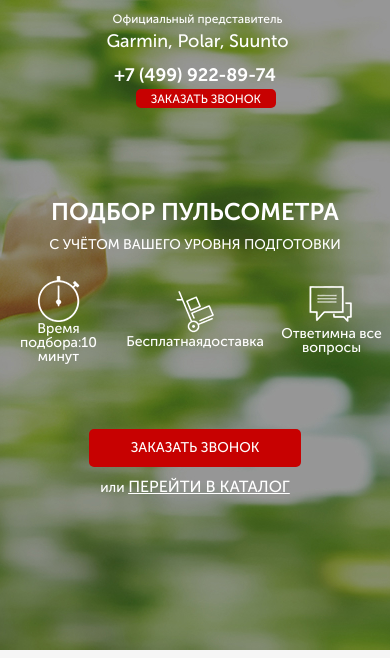
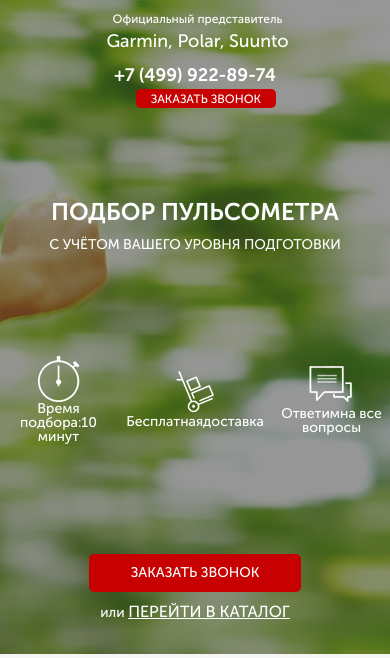
Before and after one commit to genyk1p/RunSmart, a website built with webpack: page src/index.html in a window 390 px wide. Shown: the top 658 px of the page. Built offline with nearby package versions, Linux system fonts and the light colour scheme.

Commit message:
Some change in mobile design

```diff
--- a/src/sass/blocks/_consultation.sass
+++ b/src/sass/blocks/_consultation.sass
@@ -28,3 +28,6 @@
 @media (max-width: 576px)
     .consultation
         padding: 30px 20px
+        min-height: 0px
+        &__wrapper
+            margin-bottom: 30px
--- a/src/sass/blocks/_promo.sass
+++ b/src/sass/blocks/_promo.sass
@@ -59,15 +59,16 @@
             text-align: center
             text-transform: uppercase
             color: #FFFFFF
-            margin-bottom: 30px
+            margin-bottom: 100px
         span
             font-weight: 500
             font-size: 16px
+        &__icons
+            margin-bottom: 110px
 @media (max-width: 400px)
     .promo
         &__h1
             font-size: 24px
-            margin-bottom: 20px
         span
             font-weight: 500
             font-size: 14px
```
Also changed, not shown: src/css/style.min.css.
